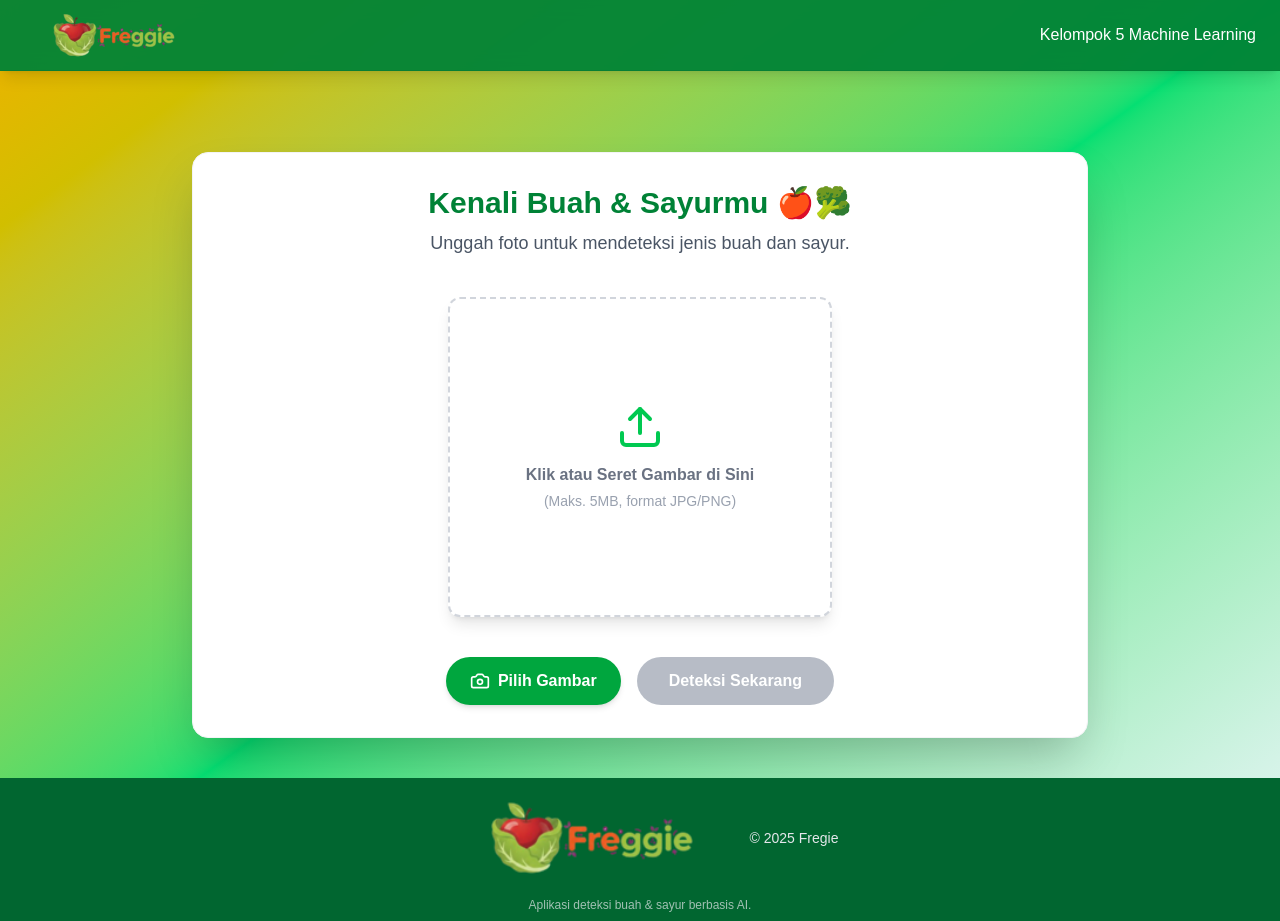
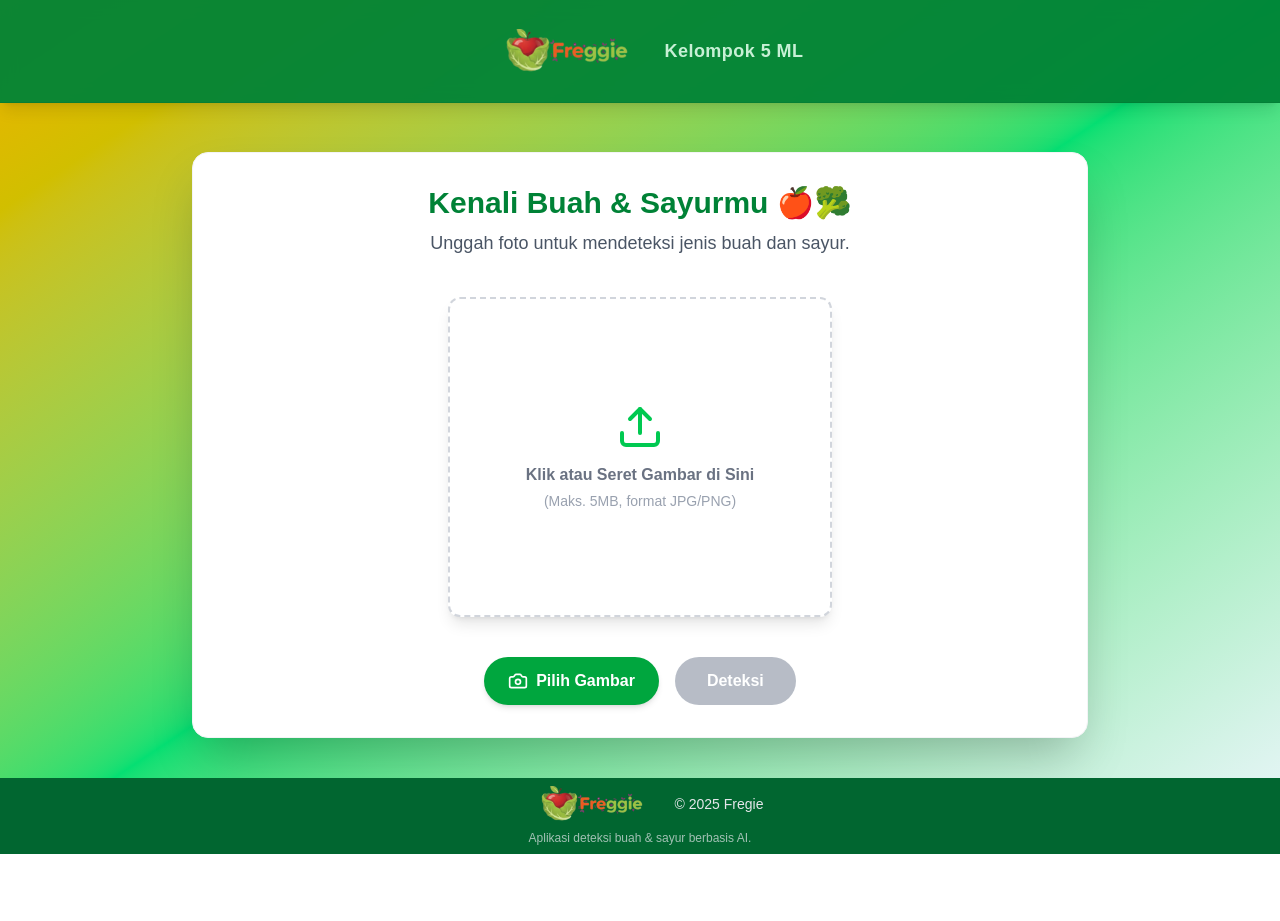
Before and after one commit to lexiiyz/ml-fe, a Next.js app: page / in a window 1280 px wide. After the commit the page ends 854 px from the top, so only its background shows below. Built offline with nearby package versions, Linux system fonts and the light colour scheme; no server answers.

Commit message:
ui enchantments

```diff
--- a/src/app/page.tsx
+++ b/src/app/page.tsx
@@ -3,24 +3,20 @@ import Image from "next/image";
 import Navbar from "@/components/Navbar";
 import { useState, useRef } from "react";
 import ResultModal from "@/components/ResultModal";
-import { Camera, Upload, Loader2, RefreshCw } from "lucide-react"; // Ikon tambahan
+import { Camera, Upload, Loader2, RefreshCw } from "lucide-react";
 import Footer from "@/components/Footer";
 
 export default function Home() {
-  // ... (State dan Fungsi tetap sama)
     const [file, setFile] = useState<File | null>(null);
     const [preview, setPreview] = useState<string | null>(null);
 
-  // State untuk Hasil & Modal
     const [result, setResult] = useState<string | null>(null);
     const [confidence, setConfidence] = useState<number | null>(null);
     const [showModal, setShowModal] = useState(false);
     const [loading, setLoading] = useState(false);
 
-  // Ref untuk mengarahkan klik ke input file
     const fileInputRef = useRef<HTMLInputElement>(null);
 
-  // Fungsi 1: Handle User Pilih Gambar
     const handleFileChange = (e: React.ChangeEvent<HTMLInputElement>) => {
         const selectedFile = e.target.files?.[0];
         if (selectedFile) {
@@ -31,7 +27,6 @@ export default function Home() {
         }
     };
 
-  // Fungsi untuk memicu klik input file tersembunyi
     const handleSelectFileClick = () => {
         fileInputRef.current?.click();
     };
@@ -50,26 +45,29 @@ export default function Home() {
                 method: "POST",
                 body: formData,
             });
+
+            if (!response.ok) {
+                throw new Error(`Server returned status: ${response.status}`);
+            }
+
             const data = await response.json();
 
-      // Simpan hasil dan TAMPILKAN MODAL
             setResult(data.predicted_class);
             setConfidence(data.confidence);
             setShowModal(true);
 
         } catch (error) {
-      console.error(error);
-      alert("Gagal koneksi ke Backend!");
+            console.error("Prediction Error:", error);
+            alert("Gagal koneksi atau memproses data dari Backend! Pastikan server berjalan.");
         } finally {
             setLoading(false);
         }
     };
 
-  // Fungsi 3: Reset saat tombol 'Coba Lagi' ditekan di modal
     const handleCloseModal = () => {
         setShowModal(false);
         setFile(null);
-    if (preview) URL.revokeObjectURL(preview); // Penting untuk membersihkan memori
+        if (preview) URL.revokeObjectURL(preview);
         setPreview(null);
     };
 
@@ -78,18 +76,13 @@ export default function Home() {
             <Navbar />
             <main className="flex-grow w-full max-w-4xl mx-auto p-8 my-10 bg-white rounded-2xl shadow-2xl border border-gray-100 text-center text-gray-800">
 
-        {/* Header dan Instruksi Utama */}
                 <h1 className="text-3xl font-extrabold text-green-700 mb-2">
                     Kenali Buah & Sayurmu 🍎🥦
                 </h1>
                 <p className="text-lg font-medium text-gray-600 mb-10">
                     Unggah foto untuk mendeteksi jenis buah dan sayur.
                 </p>
-
-        {/* Kontainer Utama Deteksi */}
                 <div className="flex flex-col items-center gap-6">
-
-            {/* Area Preview Gambar */}
                     <div className="w-full max-w-sm h-80 mx-auto transition-all duration-300 relative">
                         {preview ? (
                             <>
@@ -100,7 +93,6 @@ export default function Home() {
                                     style={{ objectFit: 'cover' }}
                                     className="rounded-xl shadow-xl border-4 border-white transition-all duration-500 hover:scale-[1.02]"
                                 />
-                        {/* Tombol Reset Gambar */}
                                 <button
                                     onClick={() => {
                                         setFile(null);
@@ -116,7 +108,7 @@ export default function Home() {
                         ) : (
                             <div
                                 className="w-full h-full flex flex-col justify-center items-center bg-white border-2 border-dashed border-gray-300 rounded-xl shadow-lg cursor-pointer transition-all hover:border-green-500 hover:shadow-xl"
-                        onClick={handleSelectFileClick} // Mengklik div juga akan membuka dialog file
+                                onClick={handleSelectFileClick}
                             >
                                 <Upload size={48} className="text-green-500 mb-3" />
                                 <span className="text-gray-500 font-semibold">
@@ -127,18 +119,15 @@ export default function Home() {
                         )}
                     </div>
 
-            {/* Input File Tersembunyi */}
                     <input
                         type="file"
                         accept="image/*"
-              ref={fileInputRef} // Mengaitkan ref
+                        ref={fileInputRef}
                         onChange={handleFileChange}
-              className="hidden" // Sembunyikan input file asli
+                        className="hidden"
+                        capture="environment"
                     />
-
-            {/* Kontainer Tombol */}
                     <div className="flex gap-4 mt-4">
-                {/* Tombol Pilih/Ganti Gambar (Custom) */}
                         <button
                             onClick={handleSelectFileClick}
                             className={`flex items-center gap-2 px-6 py-3 rounded-full font-bold transition-all duration-300
@@ -149,8 +138,6 @@ export default function Home() {
                             {file ? "Ganti Gambar" : "Pilih Gambar"}
                         </button>
 
-
-                {/* Tombol Deteksi */}
                         <button
                             onClick={handleUpload}
                             disabled={!file || loading}
@@ -165,7 +152,7 @@ export default function Home() {
                                     Memproses...
                                 </>
                             ) : (
-                        "Deteksi Sekarang"
+                                "Deteksi"
                             )}
                         </button>
                     </div>
--- a/src/components/Footer.tsx
+++ b/src/components/Footer.tsx
@@ -10,8 +10,8 @@ export default function Footer() {
                     <Image
                         src="/logo.png"
                         alt="Fregie Logo"
-                        width={300}
-                        height={100}
+                        width={150}
+                        height={80}
                         className="mr-2 rounded-full"
                     />
                     &copy; {new Date().getFullYear()} Fregie
--- a/src/components/Navbar.tsx
+++ b/src/components/Navbar.tsx
@@ -1,21 +1,27 @@
 // File: src/components/Navbar.js
-import Image from "next/image"; // Import Image dari Next.js
+import Image from "next/image";
 
 export default function Navbar() {
     return (
-        <nav className="fixed top-0 left-0 w-full bg-green-700/95 backdrop-blur-sm px-6 py-1 text-white shadow-lg z-20 border-b border-green-800/20">
-            <div className="max-w-7xl mx-auto flex justify-between items-center">
-
-                <div className="flex items-start">
+        <nav className="fixed top-0 left-0 w-full bg-green-700/95 backdrop-blur-sm px-4 py-4 text-white shadow-lg z-20 border-b border-green-800/20">
+            <div className="max-w-7xl mx-auto flex justify-center items-center relative">
+                <div className="flex items-center space-x-2">
+                    <div className="flex items-center">
                         <Image
                             src="/logo.png"
                             alt="Fregie Logo"
-                        width={180}
-                        height={100}
-                        className="mr-1.5 rounded-full"
+                            width={80}
+                            height={40}
+                            className="rounded-full object-contain md:w-[180px] md:h-[70px]"
                         />
                     </div>
-                <h2>Kelompok 5 Machine Learning</h2>
+
+                    <h2 className="text-sm sm:text-lg font-semibold text-green-100/90 tracking-wide">
+                        Kelompok 5 ML
+                    </h2>
+                </div>
+                {/* --- END: Combined Wrapper --- */}
+
             </div>
         </nav>
     );
```
Also changed, not shown: public/logo.png. Lines whose indentation alone changed are shown as unchanged.
